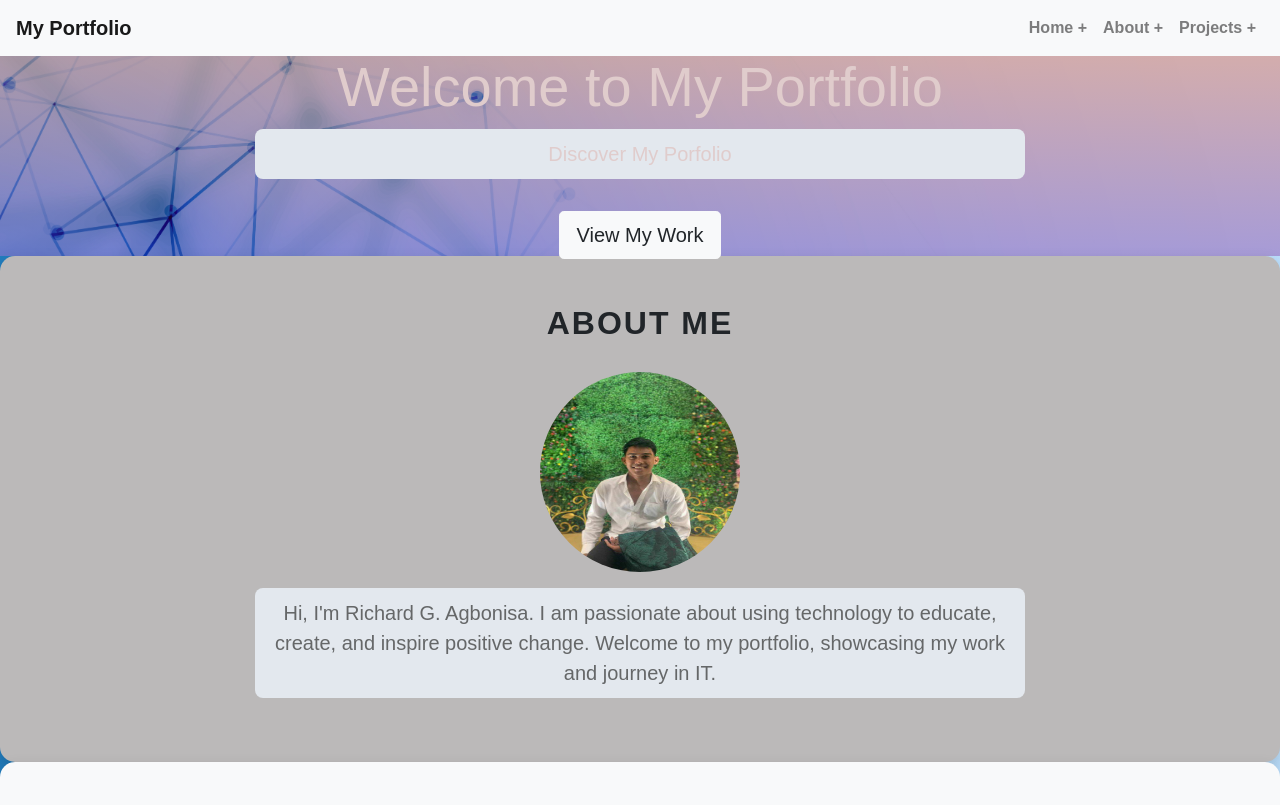
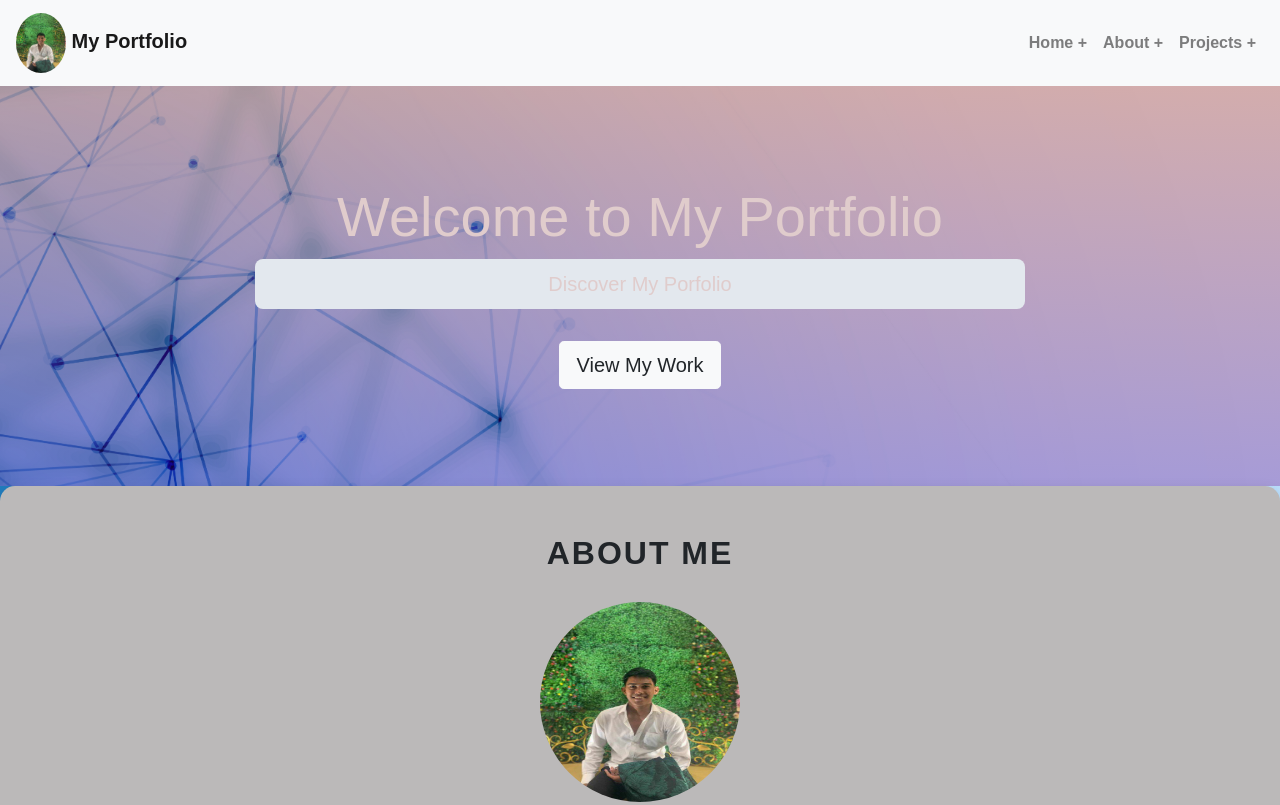
Before and after one commit to charddss/Project-profolio, a plain HTML site: page index.html in a window 1280 px wide. Shown: the top 805 px of the page. Drawn offline with nearby package versions, Linux system fonts and the light colour scheme.

Commit message:
uploaded files

```diff
--- a/index.html
+++ b/index.html
@@ -20,7 +20,7 @@
           ),
           url("img.jpg") center/cover no-repeat;
         color: rgb(224, 204, 204);
-        height: 25vh;
+        height: 50vh;
         display: flex;
         justify-content: center;
         align-items: center;
@@ -151,7 +151,7 @@
   </head>
   <body>
     <nav class="navbar navbar-expand-lg navbar-light bg-light">
-      <a class="navbar-brand" href="#">My Portfolio</a>
+      <a class="navbar-brand" href="#"><img src="pic.jpg" alt="Logo" width="50" height="60" class="rounded-circle"> My Portfolio</a>
       <button
         class="navbar-toggler"
         type="button"
@@ -197,9 +197,9 @@
           height="200"
         />
         <p class="lead mt-3">
-          Hi, I'm Richard G. Agbonisa. I am passionate about using technology to
-          educate, create, and inspire positive change. Welcome to my portfolio,
-          showcasing my work and journey in IT.
+          I’m Richard G. Agbonisa, a passionate IT professional with a deep commitment to using technology as a force for good.
+        My journey in the world of technology has been shaped by a desire to educate, create, and inspire positive change across various sectors.
+         I firmly believe that innovation and technology can empower individuals, solve real-world problems, and drive societal progress.
         </p>
       </div>
     </section>
```
